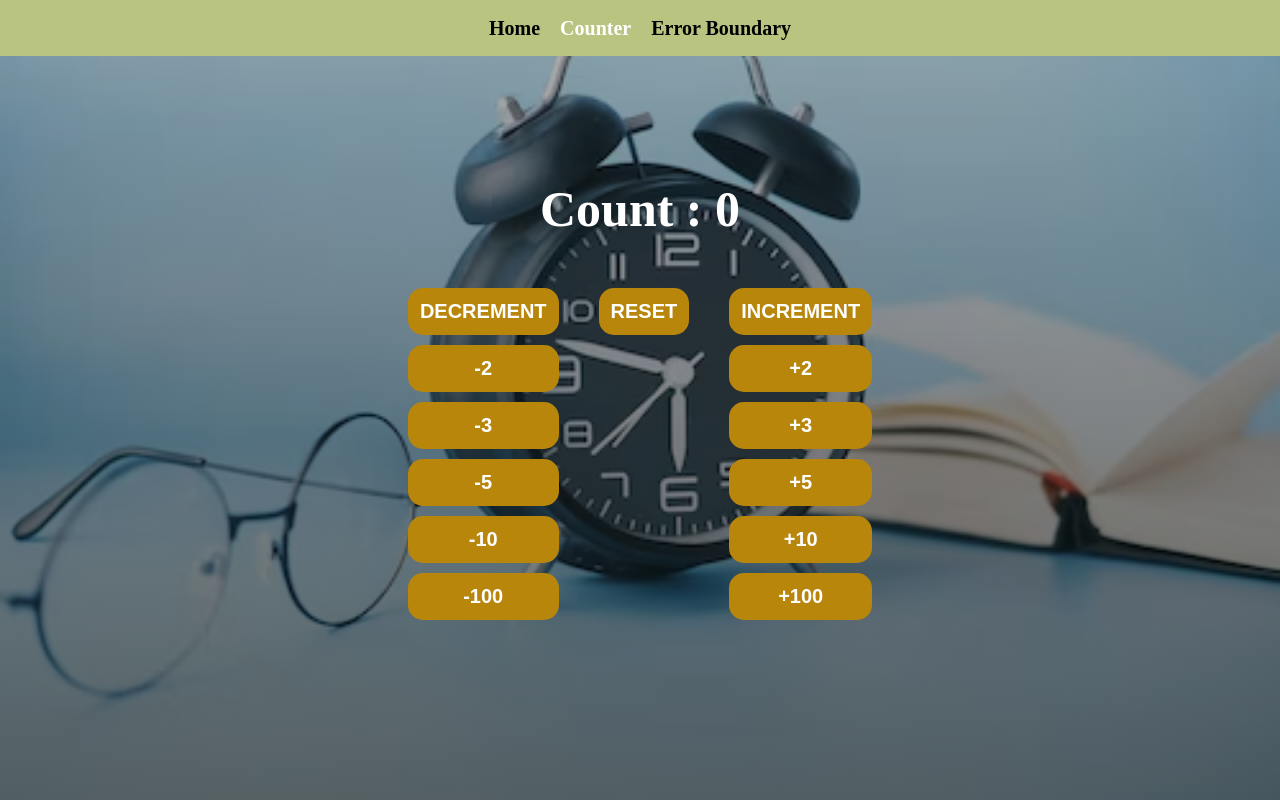
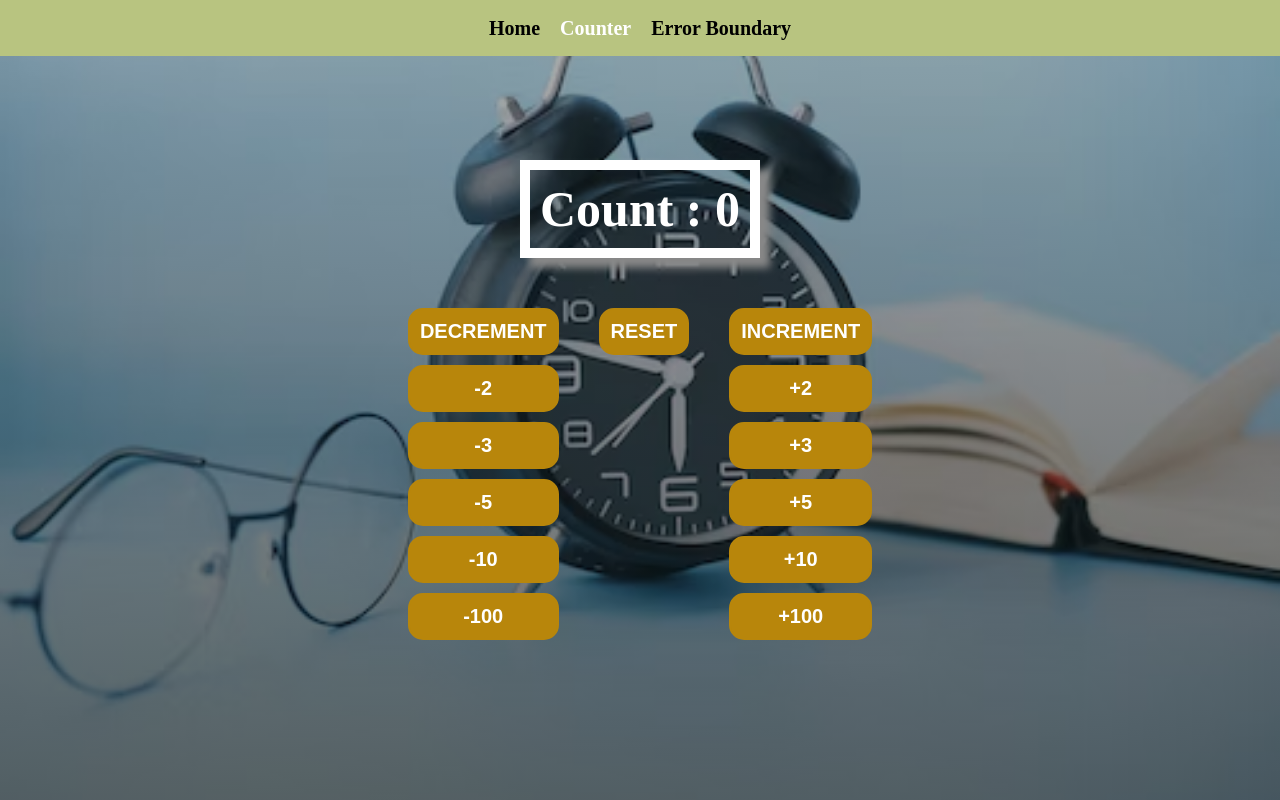
Before and after one commit to was-coder/react-counter, a React (Create React App) app: page /counter in a window 1280 px wide. Built offline with nearby package versions, Linux system fonts and the light colour scheme.

Commit message:
feat:Add border and box shadow

```diff
--- a/src/components/Counter.jsx
+++ b/src/components/Counter.jsx
@@ -42,7 +42,9 @@ function Counter() {
         <link rel="canonical" href="/counter" />
       </Helmet>
       <div className="container">
-        <h1 className="count-result">Count : {state.count}</h1>
+        <div className="count-container">
+          <h1 className="count-result">Count : {state.count}</h1>
+        </div>
         <div className="click-div">
           <div className="de-increment-div">
             <button type="button" className="btn" onClick={handleDecrement}>
--- a/src/css/counter.css
+++ b/src/css/counter.css
@@ -1,3 +1,9 @@
+.count-container {
+  border: 10px solid #fff;
+  padding: 10px;
+  box-shadow: 10px 10px 8px #888888;
+}
+
 .count-result {
   font-size: 50px;
 }
@@ -21,7 +27,7 @@
   color: #fff;
   margin: 0 20px;
   border: 2px solid darkgoldenrod;
-  font-size: 15px;
+  font-size: 13px;
   font-weight: 700;
   cursor: pointer;
 }
```
